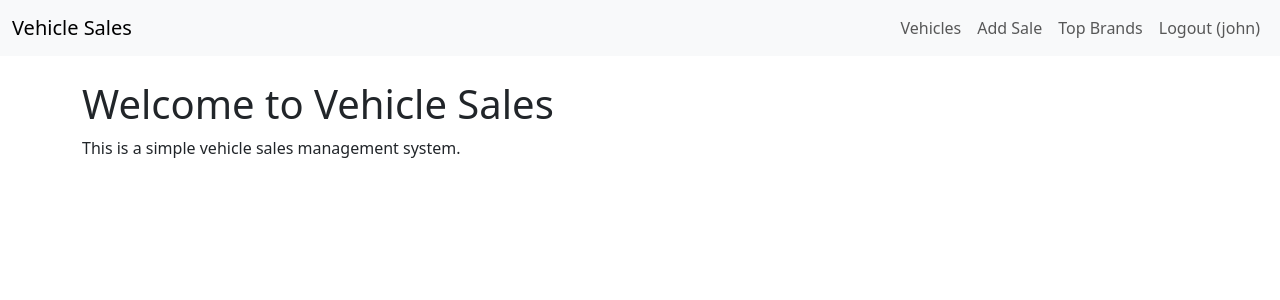
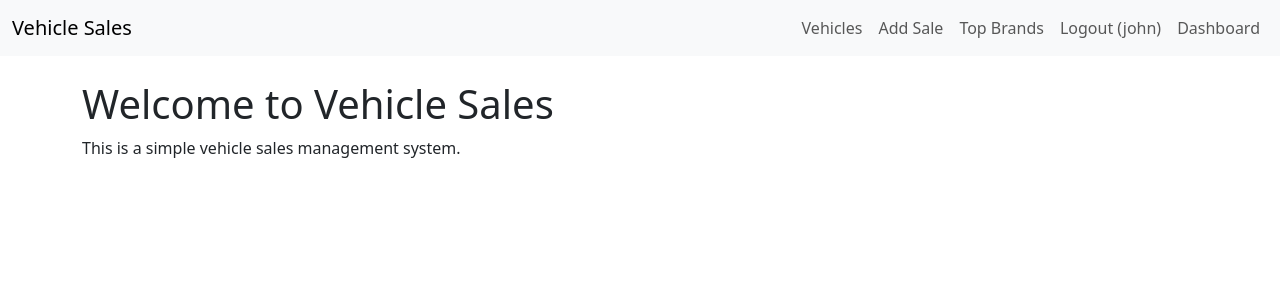
Before and after one commit to R3108/vehiclesdatabase, a Flask app: page / in a window 1280 px wide. Shown: the top 300 px of the page. Run offline with Flask 3, Linux system fonts and the light colour scheme; a user stored in the database is signed in.

```diff
--- a/templates/index.html
+++ b/templates/index.html
@@ -16,6 +16,7 @@
                     <a class="nav-link" href="{{ url_for('add_sale') }}">Add Sale</a>
                     <a class="nav-link" href="{{ url_for('top_brands') }}">Top Brands</a>
                     <a class="nav-link" href="{{ url_for('logout') }}">Logout ({{ current_user.username }})</a>
+                    <a class="nav-link" href="{{ url_for('dashboard') }}">Dashboard</a>
                 {% else %}
                     <a class="nav-link" href="{{ url_for('login') }}">Login</a>
                     <a class="nav-link" href="{{ url_for('register') }}">Register</a>
```
